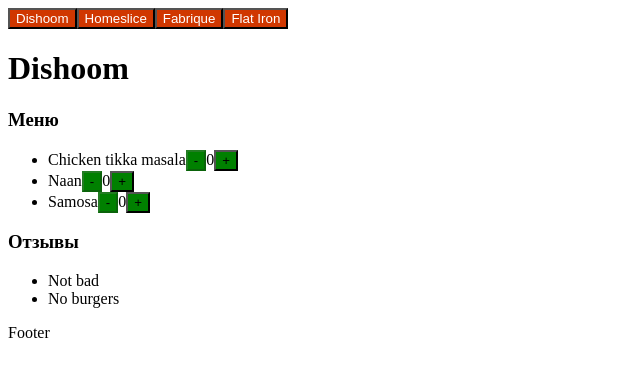
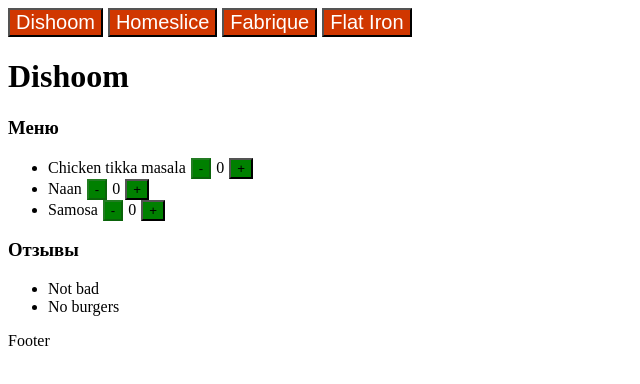
Before and after one commit to krparen/react-course-homeworks, a React (Vite) app: page / in a window 1280 px wide. Shown: the top 384 px of the page, without its empty margins (0-640 px from the left). Built offline with nearby package versions, Linux system fonts and the light colour scheme.

Commit message:
lecture-3/h2 styles

```diff
--- a/src/components/button/styles.module.scss
+++ b/src/components/button/styles.module.scss
@@ -1,21 +1,13 @@
 .tab {
     background-color: rgb(208, 55, 0);
     color: white;
+    margin-right: 5px;
+    font-size: 20px;
 }
 
 .counter {
     background-color: green;
     color: black;
+    margin-left: 5px;
+    margin-right: 5px;
 }
-
-.s {
-    font-size: 12px;
-}
-
-.m {
-    font-size: 14px;
-}
-
-.l {
-    font-size: 20px;
-}
```
